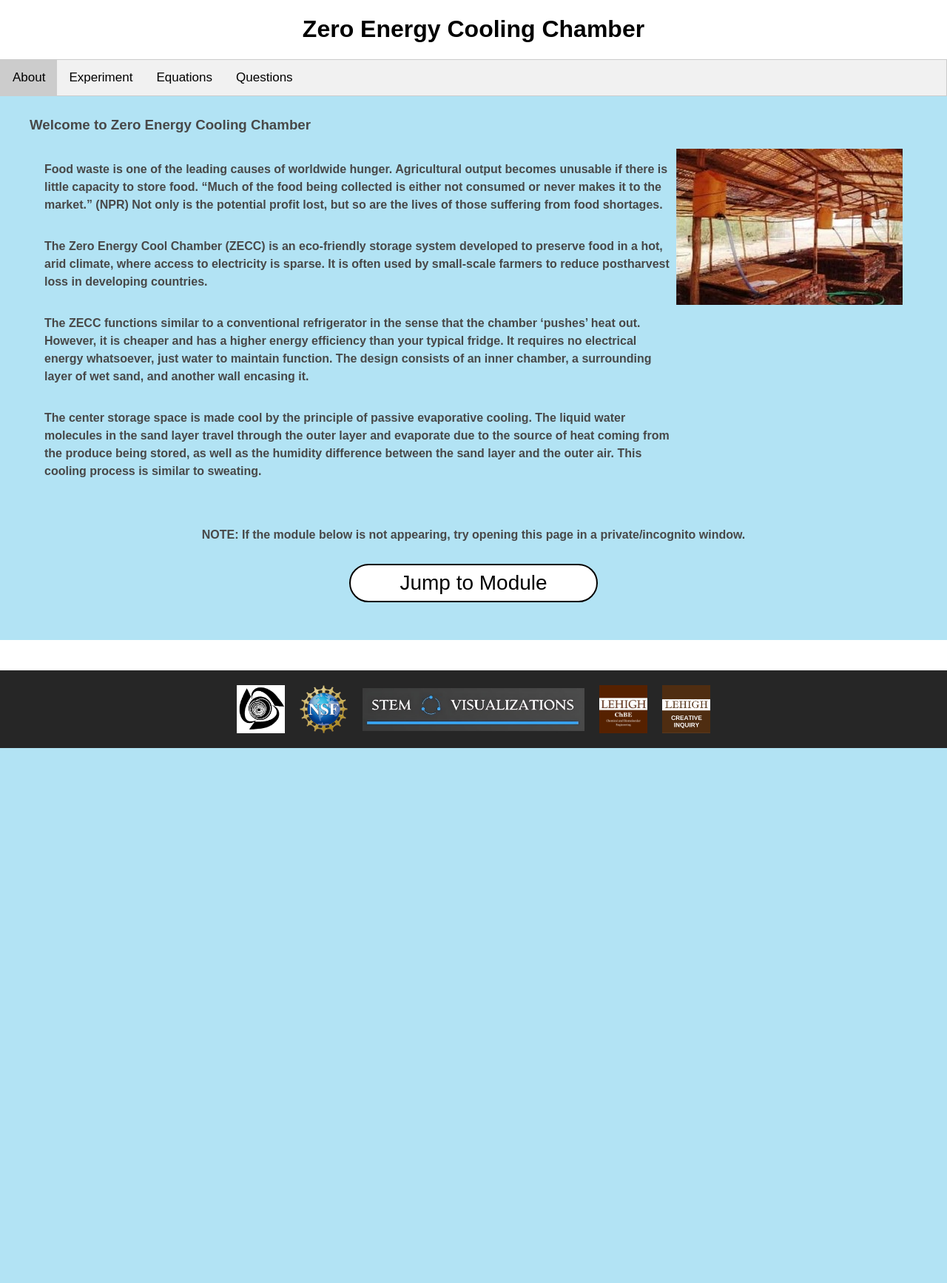
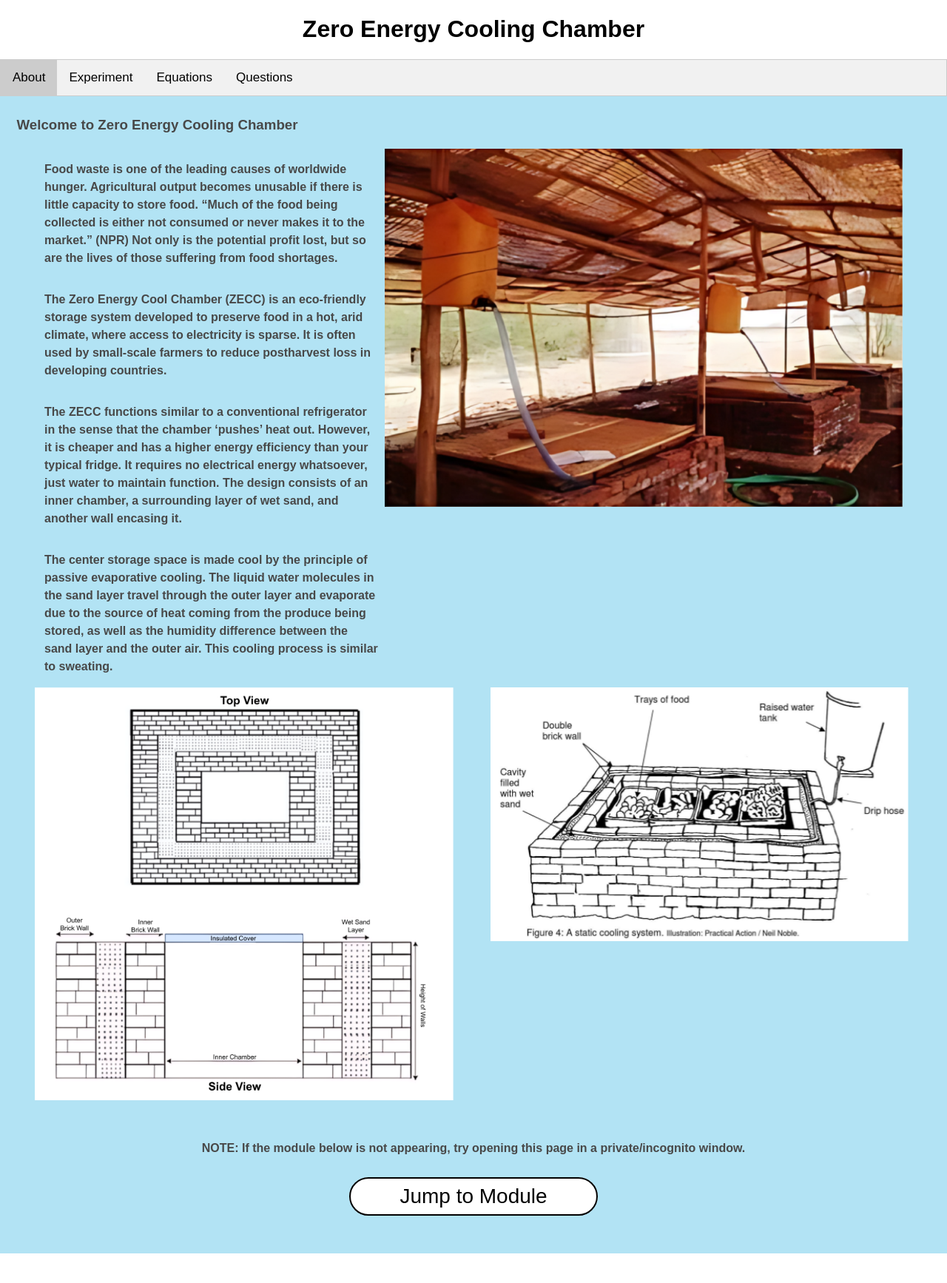
Before and after one commit to swamilikes2code/Python_based_Interactive_Scientific_Visualization, a Flask app: page /ZECC in a window 1280 px wide. Shown: the part 80-1814 px from the top of the page at 74% size. Before the commit the page ends 1091 px from the top, so only its background shows below. Run offline with Flask 3, Linux system fonts and the light colour scheme; some libraries are stand-ins or nearby versions.

Commit message:
change ZECC images

```diff
--- a/flask_server_setup/app/templates/ZECC.html
+++ b/flask_server_setup/app/templates/ZECC.html
@@ -517,7 +517,16 @@
 
 
                 <div class="column_2_home">
-                  <img src="{{url_for('static', filename='new_ZECC.jpg')}}" alt="ZECC" class="right" style="width:100%; height: auto;">
+                  <img src="{{url_for('static', filename='ZECC_1.png')}}" alt="ZECC" class="right" style="width:100%; height: auto;">
+                </div>
+              </div>
+
+              <div class="row">
+                <div class="column_2">
+                  <img src="{{url_for('static', filename='ZECC_2.png')}}" alt="ZECC side and top views" class="left" style="width:100%; height: auto;">
+                </div>
+                <div class="column_2">
+                  <img src="{{url_for('static', filename='ZECC_4.png')}}" alt="ZECC alternate angle" class="right" style="width:100%; height: auto;">
                 </div>
               </div>
 
@@ -545,7 +554,6 @@
                         skin to cool you down)</li>
                     </ul>
                   </p>
-                  <img src="{{url_for('static', filename='evap-cooling.jpg')}}" alt="General ZECC diagram" class="left" style="width:100%; height: auto;">
                   <img src="{{url_for('static', filename='ZECC_model.png')}}" alt="Our ZECC diagram" class="left" style="width:100%; height: auto;">
 
                 </div>
```
Also changed, not shown: flask_server_setup/app/static/ZECC_1.png (added), flask_server_setup/app/static/ZECC_2.png (added), flask_server_setup/app/static/ZECC_3.png (added), flask_server_setup/app/static/ZECC_4.png (added).
